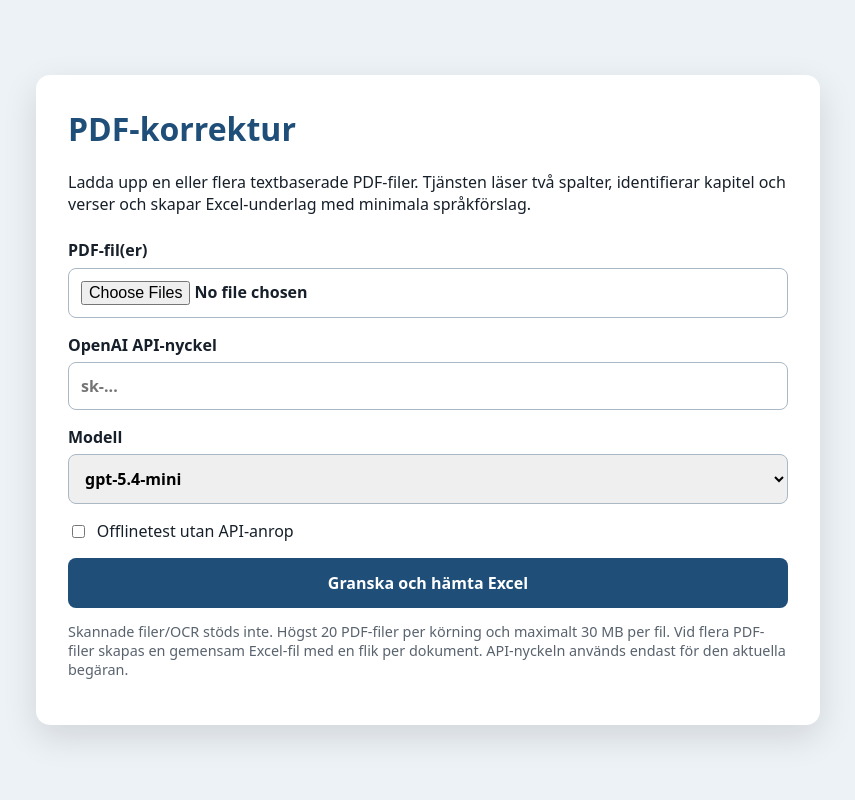
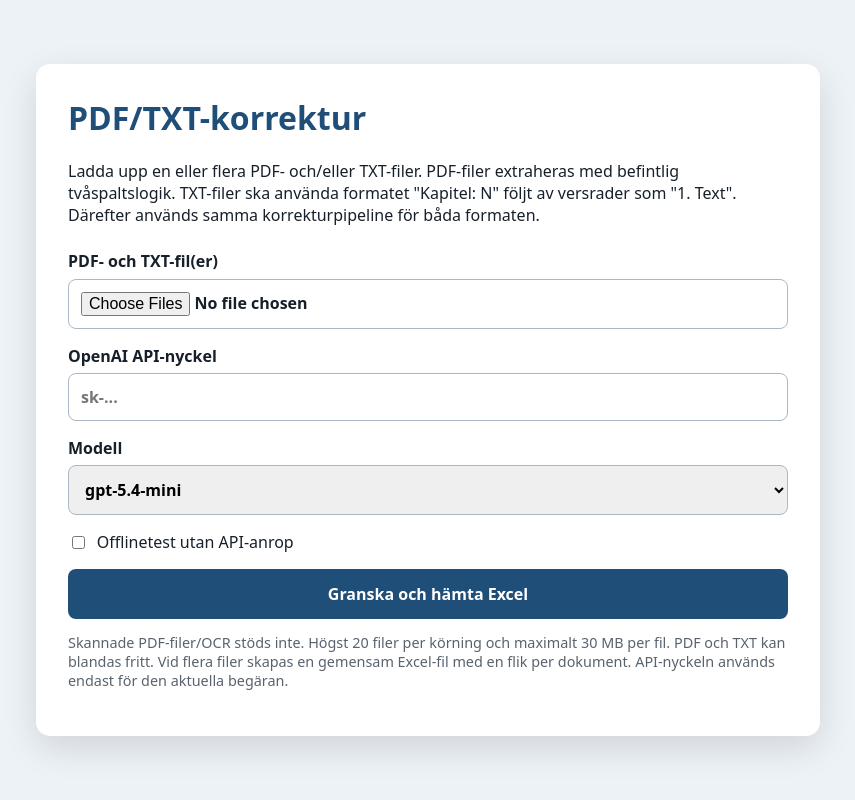
Before and after one commit to slimebob1975/PDFMinimalProofReader, a FastAPI app: page / in a window 1280 px wide. Shown: the whole page, without its empty margins (212-1067 px from the left). Run offline with FastAPI, Linux system fonts and the light colour scheme.

Commit message:
Add files via upload

```diff
--- a/templates/index.html
+++ b/templates/index.html
@@ -3,17 +3,17 @@
 <head>
   <meta charset="utf-8">
   <meta name="viewport" content="width=device-width, initial-scale=1">
-  <title>PDF-korrektur</title>
+  <title>PDF/TXT-korrektur</title>
   <link rel="stylesheet" href="/static/style.css">
 </head>
 <body>
   <main class="card" id="app-card">
-    <h1>PDF-korrektur</h1>
-    <p>Ladda upp en eller flera textbaserade PDF-filer. Tjänsten läser två spalter, identifierar kapitel och verser och skapar Excel-underlag med minimala språkförslag.</p>
+    <h1>PDF/TXT-korrektur</h1>
+    <p>Ladda upp en eller flera PDF- och/eller TXT-filer. PDF-filer extraheras med befintlig tvåspaltslogik. TXT-filer ska använda formatet "Kapitel: N" följt av versrader som "1. Text". Därefter används samma korrekturpipeline för båda formaten.</p>
 
     <form id="review-form" action="/review" method="post" enctype="multipart/form-data">
-      <label>PDF-fil(er)
-        <input type="file" name="files" accept="application/pdf,.pdf" multiple required>
+      <label>PDF- och TXT-fil(er)
+        <input type="file" name="files" accept="application/pdf,text/plain,.pdf,.txt" multiple required>
       </label>
 
       <label>OpenAI API-nyckel
@@ -43,7 +43,7 @@
 
     <div id="error-message" class="error-message" role="alert" hidden></div>
 
-    <p class="note">Skannade filer/OCR stöds inte. Högst {{ max_batch_files }} PDF-filer per körning och maximalt {{ max_upload_mb }} MB per fil. Vid flera PDF-filer skapas en gemensam Excel-fil med en flik per dokument. API-nyckeln används endast för den aktuella begäran.</p>
+    <p class="note">Skannade PDF-filer/OCR stöds inte. Högst {{ max_batch_files }} filer per körning och maximalt {{ max_upload_mb }} MB per fil. PDF och TXT kan blandas fritt. Vid flera filer skapas en gemensam Excel-fil med en flik per dokument. API-nyckeln används endast för den aktuella begäran.</p>
   </main>
 
   <script>
```
